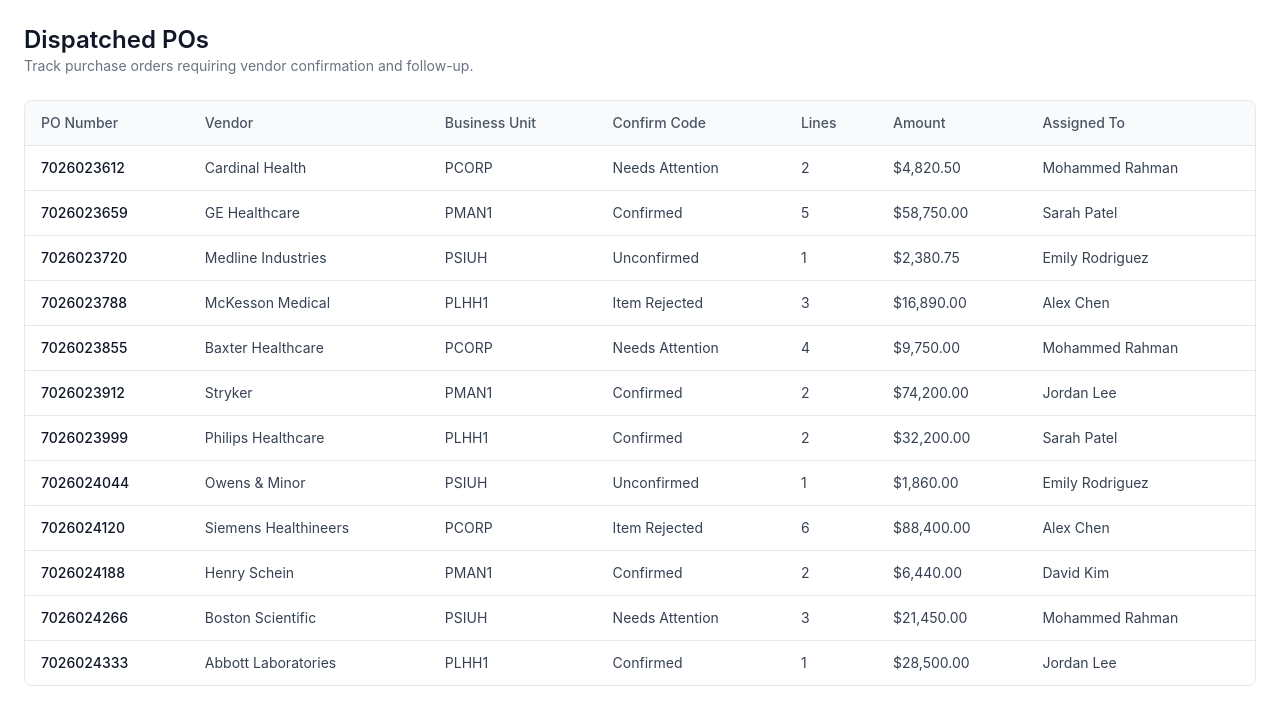
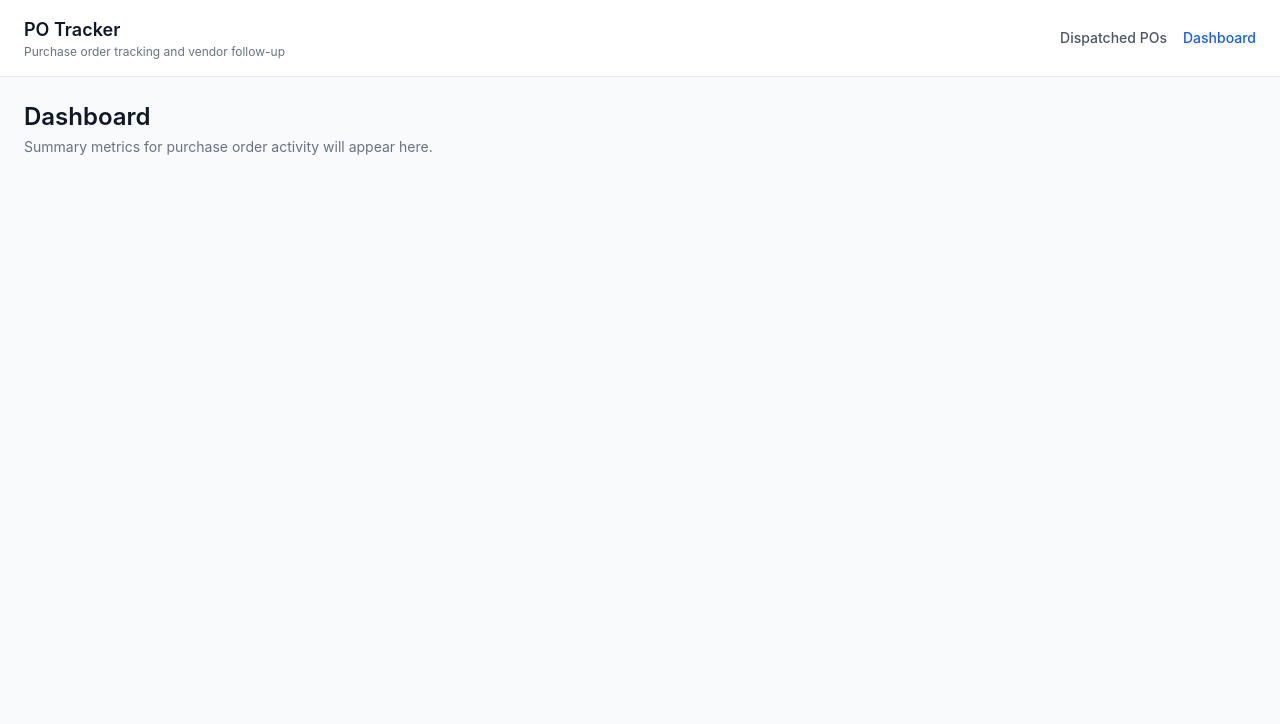
Before and after one commit to balli1/po-tracker, a React (Vite) app: page /dashboard in a window 1280 px wide. Shown: the top 724 px of the page. Built offline with nearby package versions, Linux system fonts and the light colour scheme.

Commit message:
feat: add layout and routing

```diff
--- a/src/app/App.tsx
+++ b/src/app/App.tsx
@@ -1,15 +1,20 @@
-// export default function App() {
-//   return (
-//   <div className="p-10">
-//     <h1 className="text-red-500 text-4xl font-bold"> TEST </h1>
-//   </div>
-//   )
-// }
-
+import { BrowserRouter, Navigate, Route, Routes } from "react-router-dom";
+import { AppLayout } from "../layouts/AppLayout";
+import { DashboardPage } from "../pages/DashboardPage";
 import { DispatchedPOsPage } from "../pages/DispatchedPOsPage";
 
 function App() {
-  return <DispatchedPOsPage />;
+  return (
+    <BrowserRouter>
+      <Routes>
+        <Route element={<AppLayout />}>
+          <Route path="/" element={<Navigate to="/dispatched" replace />} />
+          <Route path="/dispatched" element={<DispatchedPOsPage />} />
+          <Route path="/dashboard" element={<DashboardPage />} />
+        </Route>
+      </Routes>
+    </BrowserRouter>
+  );
 }
 
 export default App;
--- /dev/null
+++ b/src/layouts/AppLayout.tsx
@@ -0,0 +1,40 @@
+import { NavLink, Outlet } from "react-router-dom";
+
+export function AppLayout() {
+  return (
+    <div className="min-h-screen bg-gray-50">
+      <header className="border-b border-gray-200 bg-white px-6 py-4">
+        <div className="flex items-center justify-between">
+          <div>
+            <h1 className="text-lg font-semibold text-gray-900">PO Tracker</h1>
+            <p className="text-xs text-gray-500">
+              Purchase order tracking and vendor follow-up
+            </p>
+          </div>
+
+          <nav className="flex gap-4 text-sm font-medium">
+            <NavLink
+              to="/dispatched"
+              className={({ isActive }) =>
+                isActive ? "text-blue-600" : "text-gray-600 hover:text-gray-900"
+              }
+            >
+              Dispatched POs
+            </NavLink>
+
+            <NavLink
+              to="/dashboard"
+              className={({ isActive }) =>
+                isActive ? "text-blue-600" : "text-gray-600 hover:text-gray-900"
+              }
+            >
+              Dashboard
+            </NavLink>
+          </nav>
+        </div>
+      </header>
+
+      <Outlet />
+    </div>
+  );
+}
--- /dev/null
+++ b/src/pages/DashboardPage.tsx
@@ -0,0 +1,11 @@
+
+export function DashboardPage() {
+    return (
+      <main className="p-6">
+        <h1 className="text-2xl font-semibold text-gray-900">Dashboard</h1>
+        <p className="mt-1 text-sm text-gray-500">
+          Summary metrics for purchase order activity will appear here.
+        </p>
+      </main>
+    );
+  }
```
